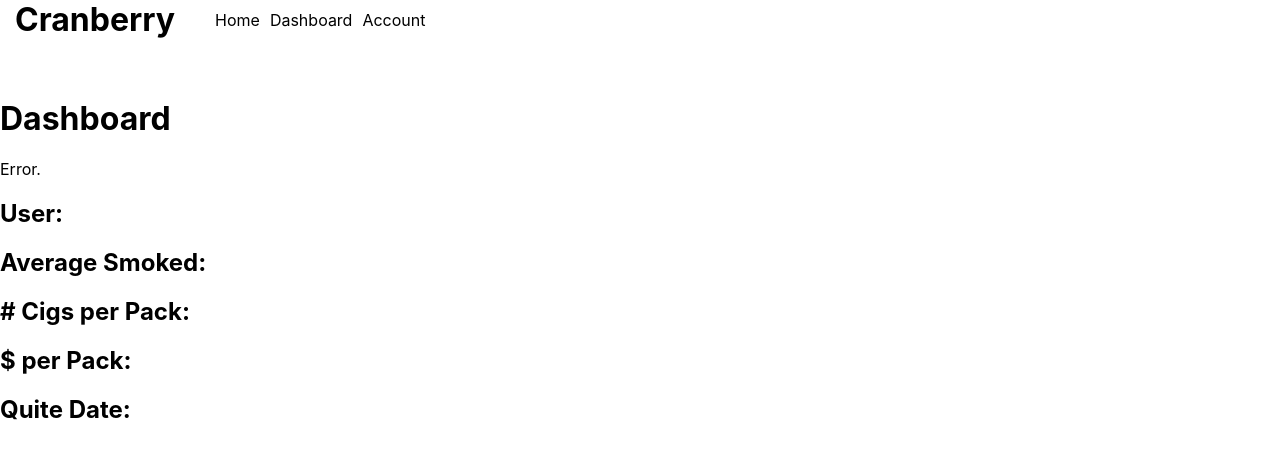
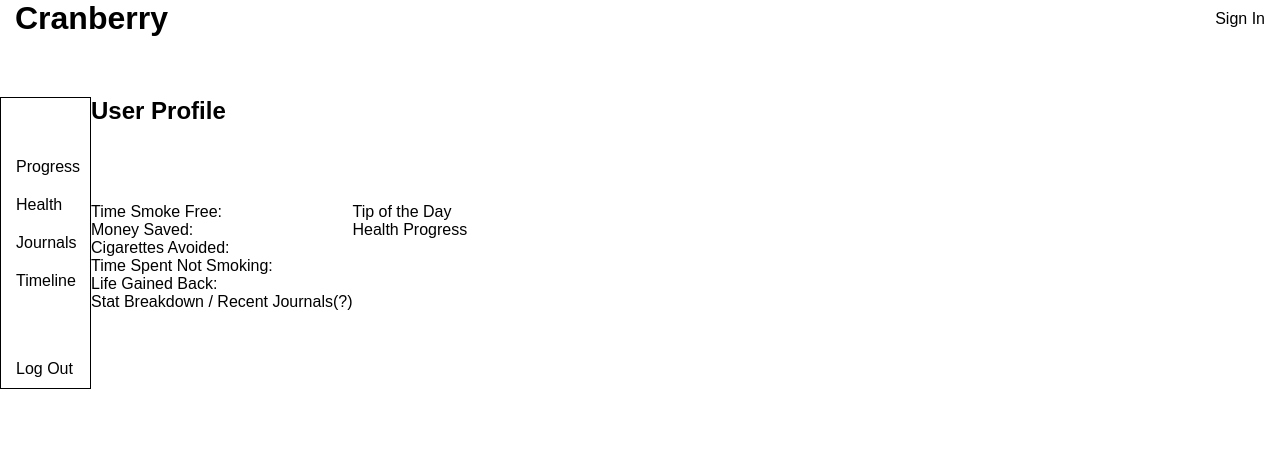
Before and after one commit to jfpalchak/cranberry, a React (Create React App) app in the folder cranberry/: page /dashboard in a window 1280 px wide. Shown: the top 458 px of the page. Built offline with nearby package versions, Linux system fonts and the light colour scheme; no server answers.

Commit message:
WIP: begin adding Dashboard components w/ Profile

```diff
--- a/cranberry/src/components/App.tsx
+++ b/cranberry/src/components/App.tsx
@@ -1,21 +1,30 @@
-import React from 'react';
+import React, { useState } from 'react';
 import Header from './Header';
 import Home from './Home';
 import SignIn from './SignIn';
 import Register from './Register';
-import Dashboard from './Dashboard';
+import Dashboard from './Dashboard/Dashboard';
 import { BrowserRouter as Router, Routes, Route } from 'react-router-dom';
 
 function App() {
+  const [loggedIn, setLoggedIn] = useState(false);
+
+  const handleLoggingIn = () => {
+    setLoggedIn(!loggedIn);
+  }
+
+  const authorized = sessionStorage.getItem("user") ? true : false;
+
   return (
     <div className="App">
       <Router>
-        <Header />
+        <Header loggedIn={authorized} />
         <Routes>
-          <Route path='/' element={<Home />} />
-          <Route path='/sign-in' element={<SignIn />} />
+          <Route path='/' element={ authorized ? <Dashboard/> : <Home />} />
+          <Route path='/sign-in' element={<SignIn handleSetLoggedIn={handleLoggingIn} />} />
           <Route path='/register' element={<Register />} />
           <Route path='/dashboard' element={<Dashboard />} />
+          {/* <Route path='/journal' element={} /> */}
         </Routes>
       </Router>
     </div>
--- /dev/null
+++ b/cranberry/src/components/Dashboard/DashNav.tsx
@@ -0,0 +1,30 @@
+import React from "react";
+
+export default function DashNav() {
+  return (
+    <div className="sidebar">
+      <nav className="dash-nav">
+        <ul>
+          <li>
+            Progress
+          </li>
+          <li>
+            Health
+          </li>
+          <li>
+            Journals
+          </li>
+          <li>
+            Timeline
+          </li>
+        </ul>
+
+        <ul>
+          <li>
+            Log Out
+          </li>
+        </ul>
+      </nav>
+    </div>
+  );
+}
--- a/cranberry/src/components/Dashboard.tsx
+++ b/cranberry/src/components/Dashboard/Dashboard.tsx
@@ -1,6 +1,8 @@
 import React, { useState, useEffect } from "react";
 import axios from "axios";
-import AuthService from "../services/auth.service";
+import AuthService from "../../services/auth.service";
+import DashNav from "./DashNav";
+import Profile from "./Profile";
 
 export default function Dashboard() {
 
@@ -27,14 +29,9 @@ export default function Dashboard() {
   }, [])
 
   return (
-    <main>
-      <h1>Dashboard</h1>
-      {status}
-      <h2>User: {user.userName}</h2>
-      <h2>Average Smoked: {user.avgSmokedDaily}</h2>
-      <h2># Cigs per Pack: {user.cigsPerPack}</h2>
-      <h2>$ per Pack: {user.pricePerPack}</h2>
-      <h2>Quite Date: {user.quitDate}</h2>
+    <main className="main-dashboard">
+      <DashNav />
+      <Profile />
     </main>
   );
 }
--- /dev/null
+++ b/cranberry/src/components/Dashboard/Profile.tsx
@@ -0,0 +1,44 @@
+
+export default function Profile() {
+  return (
+    <section className="user-profile">
+      <h1>User Profile</h1>
+
+      <div className="profile-content">
+
+        <div className="profile col">
+          <div className="timer">
+            Time Smoke Free:
+          </div>
+          <div className="progress-trackers">
+            <div className="money-tracker">
+              Money Saved:
+            </div>
+            <div className="avoided-tracker">
+              Cigarettes Avoided:
+            </div>
+            <div className="time-gained-tracker">
+              Time Spent Not Smoking:
+            </div>
+            <div className="life-regained-tracker">
+              Life Gained Back:
+            </div>
+          </div>
+          <div className="breakdown">
+            Stat Breakdown / Recent Journals(?)
+          </div>
+        </div>
+
+        <div className="profile col">
+          <div className="tip">
+            Tip of the Day
+          </div>
+          <div className="health-progress">
+            Health Progress
+          </div>
+        </div>
+
+      </div>
+    </section>
+  );
+}
--- a/cranberry/src/components/Header.tsx
+++ b/cranberry/src/components/Header.tsx
@@ -1,24 +1,28 @@
 import { Link } from "react-router-dom";
 
-export default function Header() {
+export default function Header(props: HeaderProps) {
+  const { loggedIn } = props;
+
   return (
     <header>
       <div className="logo">
-        Cranberry
+        <Link to="/">
+          Cranberry
+        </Link>
       </div>
-      <nav>
+      <nav className="header-nav">
         <ul>
           <li>
-            <Link to="/">Home</Link>
-          </li>
-          <li>
-            <Link to="/dashboard">Dashboard</Link>
-          </li>
-          <li>
-            <Link to="/sign-in">Account</Link>
+            {!loggedIn
+            ? (<Link to="/sign-in">Sign In</Link>)
+            : (<Link to="/account">Account</Link>)}
           </li>
         </ul>
       </nav>
     </header>
   );
 }
+
+type HeaderProps = {
+  loggedIn: boolean;
+}
--- a/cranberry/src/components/Register.tsx
+++ b/cranberry/src/components/Register.tsx
@@ -72,7 +72,10 @@ export default function Register() {
         <br/>
         <button>Register</button>
       </form>
-      <p>Already have an account? <Link to="/sign-in">Sign in.</Link></p>
+
+      <div className="callout">
+        <p>Already have an account? <Link to="/sign-in">Sign in.</Link></p>
+      </div>
 
     </section>
   );
--- a/cranberry/src/components/SignIn.tsx
+++ b/cranberry/src/components/SignIn.tsx
@@ -5,7 +5,9 @@ import AuthService from "../services/auth.service";
 
 const BASE_URL = "http://localhost:5000/api";
 
-export default function SignIn() {
+export default function SignIn(props: SignInProps) {
+
+  const { handleSetLoggedIn } = props;
 
   const [signInSuccess, setSignInSuccess] = useState<string | null>(null);
   const [formData, setFormData] = useState<SignInFormState>({
@@ -33,6 +35,7 @@ export default function SignIn() {
         sessionStorage.setItem("token", token);
         sessionStorage.setItem("user", userId);
 
+        handleSetLoggedIn();
         navigate("/dashboard");
       })
       .catch((error) => {
@@ -73,7 +76,10 @@ export default function SignIn() {
         <br/>
         <button type="submit">Log In</button>
       </form>
-      <p>New to Cranberry? <Link to="/register">Register here.</Link></p>
+
+      <div className="callout">
+        <p>New to Cranberry? <Link to="/register">Register here.</Link></p>
+      </div>
     </section>
   );
 }
@@ -82,3 +88,7 @@ interface SignInFormState {
   email: string;
   password: string;
 }
+
+type SignInProps = {
+  handleSetLoggedIn: () => void;
+}
--- a/cranberry/src/index.css
+++ b/cranberry/src/index.css
@@ -1,3 +1,4 @@
+/* GENERAL */
 body {
   margin: 0;
   font-family: -apple-system, BlinkMacSystemFont, 'Segoe UI', 'Roboto', 'Oxygen',
@@ -12,11 +13,23 @@ code {
     monospace;
 }
 
+* {
+  margin: 0;
+  padding: 0;
+  box-sizing: border-box;
+  font-family: 'Poppins', sans-serif;
+}
+
+li {
+  list-style: none;
+}
+
 /* HEADER COMPONENT STYLES */
 header {
   display: flex;
   flex-wrap: wrap;
   align-items: center;
+  justify-content: space-between;
   padding-left: 15px;
   padding-right: 15px;
   padding-bottom: 10px;
@@ -28,15 +41,14 @@ header {
   font-weight: bold;
 }
 
-nav ul{
+header nav ul{
   margin: auto;
-  list-style: none;
   display: flex;
   justify-content: row;
   gap: 10px;
 }
 
-nav a {
+header a {
   text-decoration: none;
   color: black;
   border-bottom: 1px solid transparent;
@@ -60,3 +72,42 @@ nav a:hover {
   cursor: pointer;
   box-shadow: rgba(60, 64, 67, 0.3) 0px 1px 2px 0px, rgba(60, 64, 67, 0.15) 0px 1px 3px 1px;
 }
+
+/* DASH NAV */
+
+.sidebar {
+  /* position: fixed; */
+  /* background: wheat; */
+  border: 1px solid black;
+  height: 100%;
+}
+
+.sidebar ul {
+  width: 100%;
+  margin-top: 50px;
+}
+
+.sidebar li {
+  padding: 10px;
+  margin-left: 5px;
+  /* border-radius: 50px 0 0 50px;
+  background: white; */
+}
+
+.sidebar li:hover {
+  cursor: pointer;
+}
+
+/* DASHBOARD */
+.main-dashboard {
+  display: flex;
+}
+
+/* PROFILE */
+.user-profile {
+  display: grid;
+}
+
+.profile-content {
+  display: flex;
+}
```
